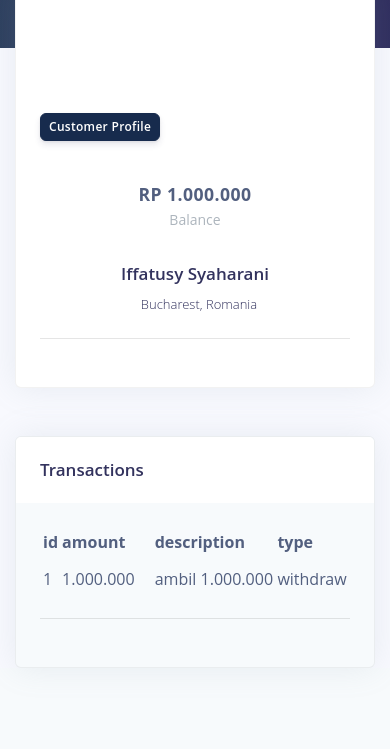
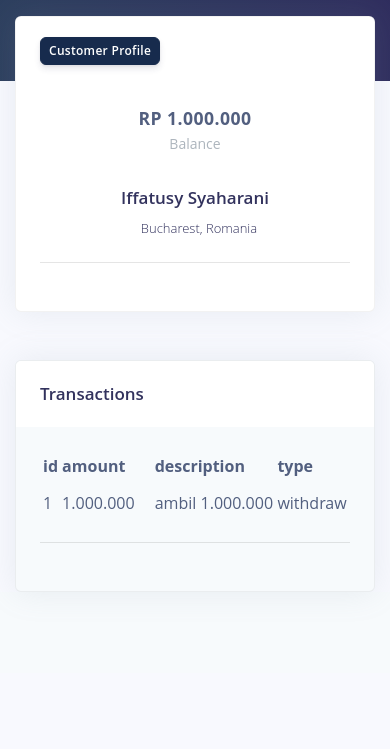
Before and after one commit to Afaisw/theme, a website: page index.html in a window 390 px wide. Shown: the part 312-1061 px from the top of the page. After the commit the page ends 985 px from the top, so only its background shows below. Drawn offline with Linux system fonts and the light colour scheme.

Commit message:
[FIXED] responsive

```diff
--- a/index.html
+++ b/index.html
@@ -13,7 +13,7 @@
     <nav class="navbar navbar-top navbar-expand-md navbar-dark" id="navbar-main">
       <div class="container-fluid">
         <!-- Brand -->
-        <h1 class="mb-0 text-white text-uppercase d-none d-lg-inline-block" target="_blank">Wallet Dashboard</h1>
+        <a class="h4 mb-0 text-white text-uppercase d-none d-lg-inline-block" href="https://www.creative-tim.com/product/argon-dashboard" target="_blank">Wallet Dashboard</a>
         <!-- Form -->
         <!-- User -->
       </div>
@@ -37,9 +37,9 @@
       <div class="row">
         <div class="col-xl-4 order-xl-2 mb-5 mb-xl-0">
           <div class="card card-profile shadow">
-            <div class="card-header text-center border-0 pt-8 pt-md-4 pb-0">
+            <div class="card-header text-center border-0 mt-2 pt-md-4 pb-0">
               <div class="d-flex justify-content-between">
-                <p href="#" class="btn btn-sm btn-default mr-4">Customer Profile</p>
+                <a href="#" class="btn btn-sm btn-default mr-4">Customer Profile</a>
               </div>
             </div>
             <div class="card-body pt-0">
--- a/style.css
+++ b/style.css
@@ -393,7 +393,7 @@ td {
 }
 
 .mt--7 {
-  margin-top: -19rem !important;
+  margin-top: -17rem !important;
 }
 
 .pt-0 {
@@ -610,7 +610,7 @@ a.text-white:focus {
   top: 0;
   left: 0;
   width: 100%;
-  height: 60%;
+  height: 65.5%;
   transition: all .15s ease;
 }
 
```
Also changed, not shown: 1 other file.
